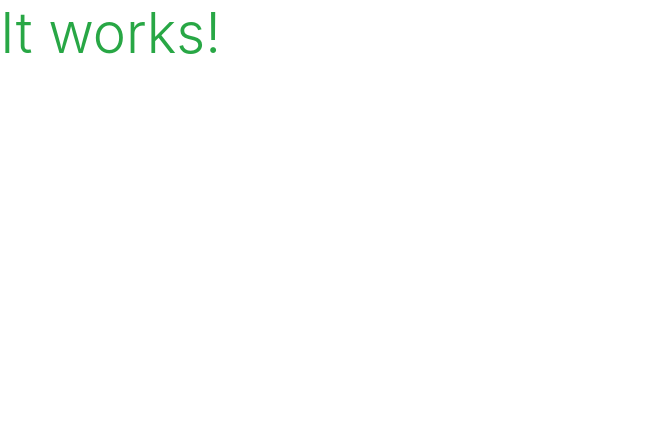
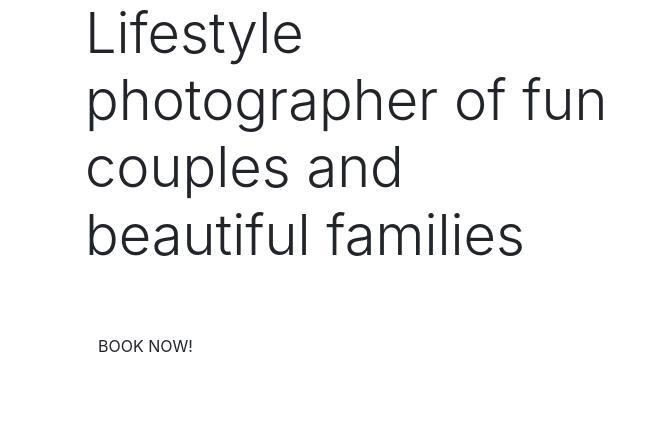
Before and after one commit to berill98/mayawilson, a Django app: page / in a window 1280 px wide. Shown: the top 422 px of the page, without its empty margins (0-661 px from the left). Run offline with Django 3.2, Linux system fonts and the light colour scheme.

Commit message:
Add basic home page content

```diff
--- a/home/templates/home/index.html
+++ b/home/templates/home/index.html
@@ -1,6 +1,29 @@
 {% extends "base.html" %}
 {% load static %}
 
+{% block page_header %}
+    <div class="container header-container">
+        <div class="row">
+            <div class="col">
+
+            </div>
+        </div>
+    </div>
+{% endblock %}
+
 {% block content %}
-<h1 class="display-4 text-success">It works!</h1>
+<div class="container h-100">
+    <div class="row h-100">
+        <div class="col-7 col-md-6 my-auto">
+            <h1 class="display-4 logo-font text-black">
+                Lifestyle photographer of fun couples and beautiful families
+            </h1>
+            <div class="my-5">
+                <h4>
+                    <a href="" class="book-now-button btn btn-large rounded-0 text-uppercase py-3">Book now!</a>
+                </h4>
+            </div>
+        </div>
+    </div>
+</div>
 {% endblock %}
```
